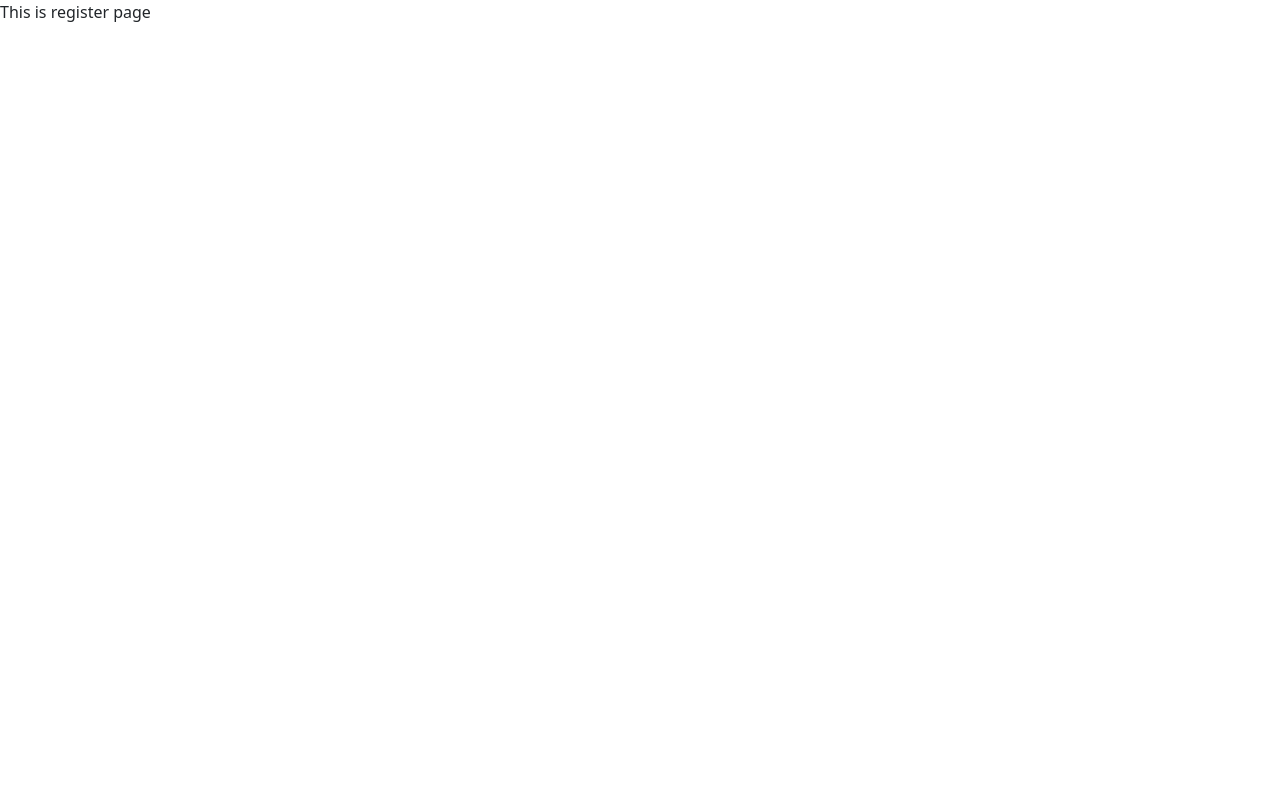
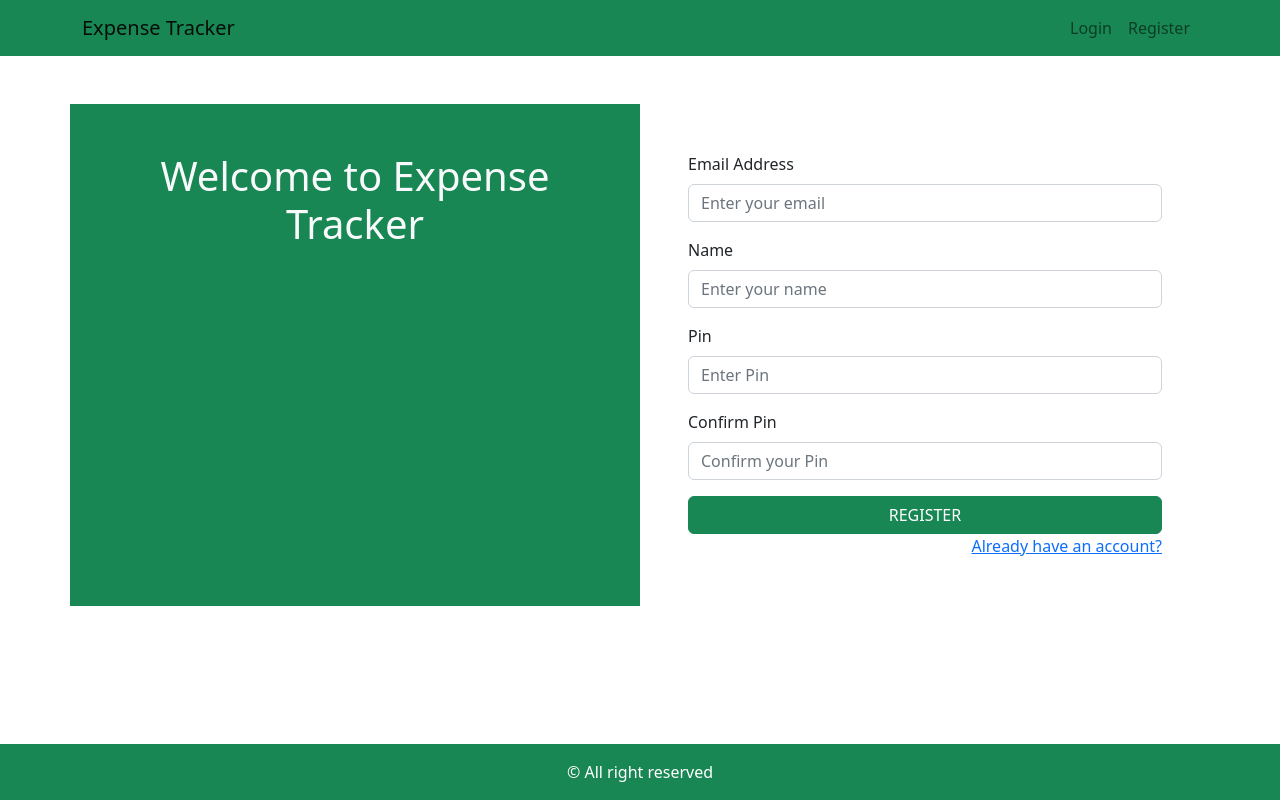
Before and after one commit to roshan-lama-dev/expensetracker-revision, a React (Create React App) app in the folder client/: page /register in a window 1280 px wide. Built offline with nearby package versions, Linux system fonts and the light colour scheme.

Commit message:
User registration and login function done

```diff
--- a/client/src/App.js
+++ b/client/src/App.js
@@ -3,6 +3,8 @@ import { Routes, Route } from "react-router-dom";
 import Login from "./pages/Login";
 import Register from "./pages/Register";
 import Dashboard from "./pages/Dashboard";
+import { ToastContainer, toast } from "react-toastify";
+import "react-toastify/dist/ReactToastify.css";
 
 function App() {
   return (
@@ -13,6 +15,7 @@ function App() {
         <Route path="/dashboard" element={<Dashboard />} />
         <Route path="/*" element={<h1>Error 404 page not found</h1>} />
       </Routes>
+      <ToastContainer />
     </div>
   );
 }
--- a/client/src/components/mainLayout/Header.js
+++ b/client/src/components/mainLayout/Header.js
@@ -1,16 +1,49 @@
+import { useEffect, useState } from "react";
 import Container from "react-bootstrap/Container";
 import Nav from "react-bootstrap/Nav";
 import Navbar from "react-bootstrap/Navbar";
+import { Link } from "react-router-dom";
 export const Header = () => {
+  // we use state to get the user id and name,
+  // This is done so that the we can find whether the use is loggged in or not and accordingly we will display the appropriate tabs i the header field
+  const [user, setUser] = useState({});
+  useEffect(() => {
+    const str = sessionStorage.getItem("user");
+    if (str) {
+      setUser(JSON.parse(str));
+      console.log(user);
+    }
+  }, []);
+  const handelLogOut = () => {
+    sessionStorage.removeItem("user");
+  };
+
   return (
     <Navbar bg="success" expand="md" color="white">
       <Container>
-        <Navbar.Brand href="/">Expense Tracker</Navbar.Brand>
+        <Navbar.Brand href="#">Expense Tracker </Navbar.Brand>
         <Navbar.Toggle aria-controls="basic-navbar-nav" />
         <Navbar.Collapse id="basic-navbar-nav">
           <Nav className="ms-auto">
-            <Nav.Link href="/register">Register</Nav.Link>
-            <Nav.Link href="/dashboard">Dashboard</Nav.Link>
+            {user?._id ? (
+              <>
+                <Link to="/dashboard" className="nav-link">
+                  Dashboard
+                </Link>
+                <Link to="/" className="nav-link" onClick={handelLogOut}>
+                  Logout
+                </Link>
+              </>
+            ) : (
+              <>
+                <Link to="/" className="nav-link">
+                  Login
+                </Link>
+                <Link to="/register" className="nav-link">
+                  Register
+                </Link>
+              </>
+            )}
           </Nav>
         </Navbar.Collapse>
       </Container>
--- a/client/src/components/mainLayout/MainLayout.js
+++ b/client/src/components/mainLayout/MainLayout.js
@@ -1,5 +1,5 @@
 import React from "react";
-import Container from "react-bootstrap/esm/Container";
+
 import { Footer } from "./Footer";
 import { Header } from "./Header";
 
--- a/client/src/components/mainLayout/customField/CustomField.js
+++ b/client/src/components/mainLayout/customField/CustomField.js
@@ -2,16 +2,13 @@ import React from "react";
 
 import Form from "react-bootstrap/Form";
 
-export const CustomField = ({ label, ...rest }) => {
+export const CustomField = ({ label, forwaredref, ...rest }) => {
   return (
     <div>
-      {" "}
-      <Form>
-        <Form.Group className="mb-3" controlId="formBasicEmail">
-          <Form.Label>{label}</Form.Label>
-          <Form.Control {...rest} />
-        </Form.Group>
-      </Form>
+      <Form.Group className="mb-3" controlId="formBasicEmail">
+        <Form.Label>{label}</Form.Label>
+        <Form.Control ref={forwaredref} {...rest} />
+      </Form.Group>
     </div>
   );
 };
--- /dev/null
+++ b/client/src/helpers/axiosHelper.js
@@ -0,0 +1,37 @@
+import axios from "axios";
+
+const baseUrl = "http://localhost:8000/api/v1";
+const userApi = baseUrl + "/user";
+// user api =============
+
+//register users
+
+export const postUser = async (obj) => {
+  try {
+    const { data } = await axios.post(userApi, obj);
+
+    return data;
+  } catch (error) {
+    return {
+      status: "error",
+      message: error.message,
+    };
+  }
+};
+
+// login the user
+
+export const getUser = async (obj) => {
+  try {
+    const { data } = await axios.post(userApi + "/login", obj);
+    console.log(data);
+    return data;
+  } catch (error) {
+    return {
+      status: "error",
+      message: error.message,
+    };
+  }
+};
+
+// try catch is used to catch the compile time error
--- a/client/src/index.js
+++ b/client/src/index.js
@@ -5,6 +5,8 @@ import App from "./App";
 import reportWebVitals from "./reportWebVitals";
 import "bootstrap/dist/css/bootstrap.min.css";
 import { BrowserRouter } from "react-router-dom";
+import { ToastContainer, toast } from "react-toastify";
+import "react-toastify/dist/ReactToastify.css";
 
 const root = ReactDOM.createRoot(document.getElementById("root"));
 root.render(
@@ -12,6 +14,7 @@ root.render(
     <BrowserRouter>
       <App />
     </BrowserRouter>
+    {/* <ToastContainer /> */}
   </React.StrictMode>
 );
 
--- a/client/src/pages/Dashboard.js
+++ b/client/src/pages/Dashboard.js
@@ -1,7 +1,25 @@
-import React from "react";
+import React, { useEffect, useState } from "react";
+import { Container } from "react-bootstrap";
+import { MainLayout } from "../components/mainLayout/MainLayout";
 
 const Dashboard = () => {
-  return <div>This is Dashboard page</div>;
+  const [loginUser, setLoginUser] = useState({});
+
+  useEffect(() => {
+    const str = sessionStorage.getItem("user");
+
+    if (str) {
+      setLoginUser(JSON.parse(str));
+    }
+  }, []);
+
+  return (
+    <MainLayout>
+      <Container className="mt-5 bg-info p-5">
+        Welcome {loginUser.name}
+      </Container>
+    </MainLayout>
+  );
 };
 
 export default Dashboard;
--- a/client/src/pages/Login.js
+++ b/client/src/pages/Login.js
@@ -1,16 +1,50 @@
-import React from "react";
+import React, { useRef } from "react";
 import { MainLayout } from "../components/mainLayout/MainLayout";
 import Container from "react-bootstrap/esm/Container";
 import { Form, Button } from "react-bootstrap";
 import { CustomField } from "../components/mainLayout/customField/CustomField";
+import { Link } from "react-router-dom";
+import { getUser } from "../helpers/axiosHelper";
+import { toast } from "react-toastify";
+import { useNavigate } from "react-router-dom";
 // import { Button } from "bootstrap";
 const Login = () => {
+  // we use useRef to retain the data even after the component rerenders
+  const emailRef = useRef("");
+  const pinRef = useRef("");
+  const navigate = useNavigate();
+  let resilt = "";
+  //WE GET the login details only after the submit button is clicked
+  const handleOnSubmit = async (e) => {
+    e.preventDefault();
+
+    // WE ARE CREATING AN OBJECT THAT STORES THE VALUE FROM THE USEREF
+    const loginObj = {
+      email: emailRef.current.value,
+      pin: pinRef.current.value,
+    };
+
+    // we  further destructure the data from the axioshelper
+    // WE are destrucuting the status, message and result
+    const { status, message, result } = await getUser(loginObj);
+    toast[status](message);
+    // the result is then used to add to the session storage.
+
+    if (status === "success" && result?._id) {
+      sessionStorage.setItem("user", JSON.stringify(result));
+      navigate("/dashboard");
+    }
+    resilt = sessionStorage.getItem("user");
+    console.log(resilt);
+  };
+
   const fields = [
     {
       label: "Email Address",
       placeholder: "Enter your email",
-      name: "name",
+      name: "email",
       required: true,
+      forwaredref: emailRef,
     },
     {
       label: "Password",
@@ -18,24 +52,33 @@ const Login = () => {
       name: "password",
       required: true,
       type: "password",
+      forwaredref: pinRef,
     },
   ];
+
   return (
     <MainLayout>
       <Container className="mt-5">
         <div className="row">
-          <div className="col bg-light text-center text-dark p-5 m-1 d-xs">
+          <div className="col bg-success text-center text-light p-5 m-1 d-xs">
             <h3> Welcome back to the Expenses Tracker System</h3>
             <p className="mt-5">Please enter your credentials to login</p>
           </div>
           <div className="col m-1">
-            <Form>
+            <Form onSubmit={handleOnSubmit}>
               {fields.map((item, index) => (
-                <CustomField {...item} />
+                <CustomField {...item} key={index} />
               ))}
-              <Button variant="primary" type="submit">
-                LOGIN
-              </Button>
+              <div className="d-grid">
+                {" "}
+                <Button variant="success" type="submit">
+                  LOGIN
+                </Button>
+              </div>
+
+              <div className="text-end">
+                <Link to="/register">Don't have an account?</Link>
+              </div>
             </Form>
           </div>
         </div>
--- /dev/null
+++ b/client/src/pages/Logout.js
@@ -0,0 +1,6 @@
+import React from "react";
+import { MainLayout } from "../components/mainLayout/MainLayout";
+
+export const Logout = () => {
+  return <MainLayout>Logout</MainLayout>;
+};
--- a/client/src/pages/Register.js
+++ b/client/src/pages/Register.js
@@ -1,6 +1,114 @@
-import React from "react";
+import React, { useState } from "react";
+import { Button, Col, Container, Row, Form } from "react-bootstrap";
+import { Link } from "react-router-dom";
+import { toast } from "react-toastify";
+// import { Toast } from "react-toastify/dist/components";
 
+import { CustomField } from "../components/mainLayout/customField/CustomField";
+import { MainLayout } from "../components/mainLayout/MainLayout";
+import { postUser } from "../helpers/axiosHelper";
+
+const initalState = {
+  name: "",
+  email: "",
+  pin: "",
+  confirmPin: "",
+};
 const Register = () => {
-  return <div>This is register page</div>;
+  const [form, setform] = useState(initalState);
+  const resgisterFiled = [
+    {
+      label: "Email Address",
+      placeholder: "Enter your email",
+      name: "email",
+      required: true,
+      value: form.email,
+    },
+    {
+      label: "Name",
+      placeholder: "Enter your name",
+      name: "name",
+      required: true,
+      value: form.name,
+    },
+    {
+      label: "Pin",
+      placeholder: "Enter Pin",
+      name: "pin",
+      type: "password",
+      required: true,
+      maxlength: "4",
+      minLength: "4",
+      value: form.pin,
+    },
+    {
+      label: "Confirm Pin",
+      placeholder: "Confirm your Pin",
+      name: "confirmPin",
+      required: true,
+      type: "password",
+      minLength: "4",
+      maxlength: "4",
+      value: form.confirmPin,
+    },
+  ];
+
+  const handleOnSubmit = async (e) => {
+    e.preventDefault();
+    const { confirmPin, ...rest } = form;
+    if (confirmPin !== rest.pin) {
+      toast.error("The pin must match");
+    }
+
+    const { status, message } = await postUser(form);
+
+    toast[status](message);
+  };
+
+  const handleOnChange = (e) => {
+    const { name, value } = e.target;
+
+    // check if there is value and check whether the value can be downcastedh
+    if (value && (name === "pin" || name === "confirmPin")) {
+      if (!+value) {
+        console.log(value);
+        toast.error("The PIN must be number");
+      }
+    }
+    // console.log(name, value);
+    setform({
+      ...form,
+      [name]: value,
+    });
+  };
+  return (
+    <MainLayout>
+      <Container>
+        <Row className="mt-5">
+          <Col className="bg-success text-center text-light p-5">
+            <h1>Welcome to Expense Tracker</h1>
+          </Col>
+          <Col className="p-5">
+            {" "}
+            <Form onSubmit={handleOnSubmit}>
+              {resgisterFiled.map((index, item) => (
+                <CustomField {...index} key={item} onChange={handleOnChange} />
+              ))}
+
+              <div className="d-grid">
+                <Button variant="success" type="submit">
+                  REGISTER
+                </Button>
+              </div>
+
+              <div className="text-end">
+                <Link to="/"> Already have an account?</Link>
+              </div>
+            </Form>
+          </Col>
+        </Row>
+      </Container>
+    </MainLayout>
+  );
 };
 export default Register;
```
